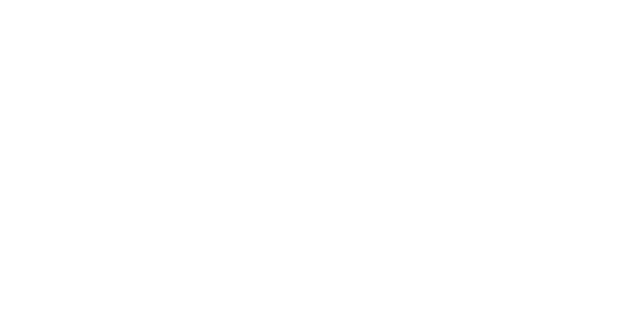
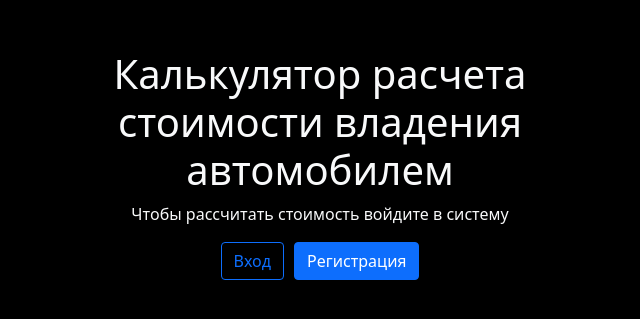
Before and after one commit to vadya02/CostCalculator, a React (Create React App) app in the folder front/: page /Admin in a window 1280 px wide. Before the commit this address had no page. Shown: the part 235-554 px from the top of the page, without its empty margins (320-960 px from the left). Built offline with nearby package versions, Linux system fonts and the light colour scheme.

Commit message:
add admin page

```diff
--- a/front/src/App.js
+++ b/front/src/App.js
@@ -11,6 +11,7 @@ import ListOfModels from './components/Catalog/ListOfModels';
 import About from './components/Static/About';
 import CarDescriptionStore from './components/MobX/CarDescriptionStore';
 import AboutCar from './components/Catalog/AboutCar';
+import AdminPage from './components/Static/AdminPage';
 function App() {
   return (
     <div className="App">
@@ -23,6 +24,7 @@ function App() {
             <Route path='/activationAccount' element={<ActivationUser Store={AuthStore}/>}/>
             <Route path='/CarList' element={<CarList Store={AuthStore}/>}/>
             <Route path='/StartPage' element={<StartPage Store={AuthStore}/>}/>
+            <Route path='/Admin' element={<AdminPage Store={AuthStore}/>}/>
             <Route path='/about' element={<About Store={AuthStore}/>}/>
             <Route path='/ListOfModels' element={<ListOfModels Store={AuthStore} CarDescriptionStore={CarDescriptionStore}/>}/>
             <Route
--- /dev/null
+++ b/front/src/components/Static/AdminPage.js
@@ -0,0 +1,79 @@
+// import 'bootstrap/dist/css/bootstrap.min.css';
+// import 'bootstrap/dist/js/bootstrap.bundle.min.js';
+import React, { useState, useEffect } from 'react';
+import axios from 'axios';
+import { Link, redirect } from 'react-router-dom';
+import ModalAuth from '../Authorization/ModalAuth';
+import ModalReg from '../Authorization/ModalReg';
+import AuthStore from '../MobX/AuthStore';
+import { observer } from 'mobx-react';
+import { useNavigate } from 'react-router-dom';
+import { useContext } from 'react';
+import { Container, Row, Col, Button } from 'react-bootstrap';
+const AdminPage = observer(({Store, UserName, showOptions}) =>{
+  const navigate = useNavigate();
+    useEffect(() => {
+        // При загрузке компонента
+        const authToken = localStorage.getItem('authToken');
+        console.log('showOption: ' + showOptions)
+        if (authToken) {
+          // Если есть токен, проверяем его на сервере
+          axios({
+            method: 'GET',
+            url: 'http://localhost:8000/auth/users/me/', // Замените на ваш URL для проверки авторизации
+            headers: {
+              Authorization: `Token ${authToken}`,
+            },
+          })
+            .then(response => {
+              Store.login(); // Если токен валиден, устанавливаем состояние авторизации
+            })
+            .catch(error => {
+              console.log('Ошибка проверки авторизации:', error);
+              Store.logout();
+            });
+        }
+      }, []);
+
+    const [isModalAuthActive, setIsModalAuthActive] = useState(false)
+    const [isModalRegActive, setIsModalRegActive] = useState(false)
+    function handleModalAuthActiveOpen () {
+        setIsModalAuthActive(true)
+    }
+    function handleModalAuthActiveClose (){
+        setIsModalAuthActive(false)
+    }
+    function handleModalRegActiveOpen () {
+        setIsModalRegActive(true)
+    }
+    function handleModalRegActiveClose (){
+        setIsModalRegActive(false)
+    }
+  if (Store.isAuthenticated){
+    // return redirect("/about")
+    navigate('/about')
+  }
+  else
+  return (
+
+    <div className='bg-black text-light'>
+
+
+      <Container fluid className="" style={{height: '100vh'}}>
+      <Row className="h-100 justify-content-center align-items-center">
+        <Col md={6} className="text-center">
+          <h1>Калькулятор расчета стоимости владения автомобилем</h1>
+          <p>Чтобы рассчитать стоимость войдите в систему</p>
+          <Button style={{marginRight:'10px'}} variant="outline-primary" className="login" data-toggle='modal' data-target='#modalAuth' onClick={ ()=>{handleModalAuthActiveOpen(); console.log(isModalAuthActive)}}>Вход</Button>
+          <Button variant="primary" className="signup" onClick={ ()=>{handleModalRegActiveOpen()}}>Регистрация</Button>
+        </Col>
+      </Row>
+    </Container>
+      <ModalAuth Store={Store} showModal = {isModalAuthActive} handleModalClose = {handleModalAuthActiveClose} openRegClick={handleModalRegActiveOpen}/>
+      <ModalReg Store={Store} showModal = {isModalRegActive} handleModalClose = {handleModalRegActiveClose} openAuthClick={handleModalAuthActiveOpen}/>
+
+    </div>
+  );
+})
+
+export default AdminPage;
```
